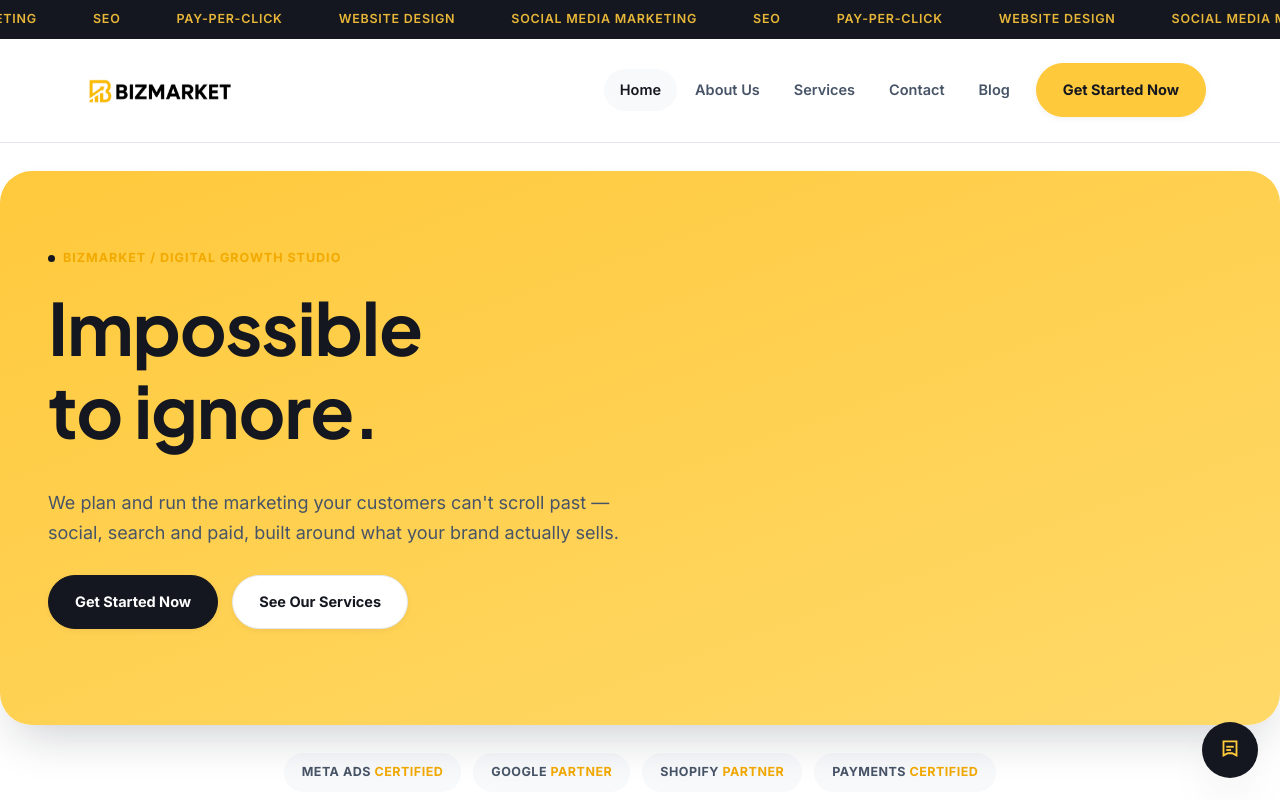
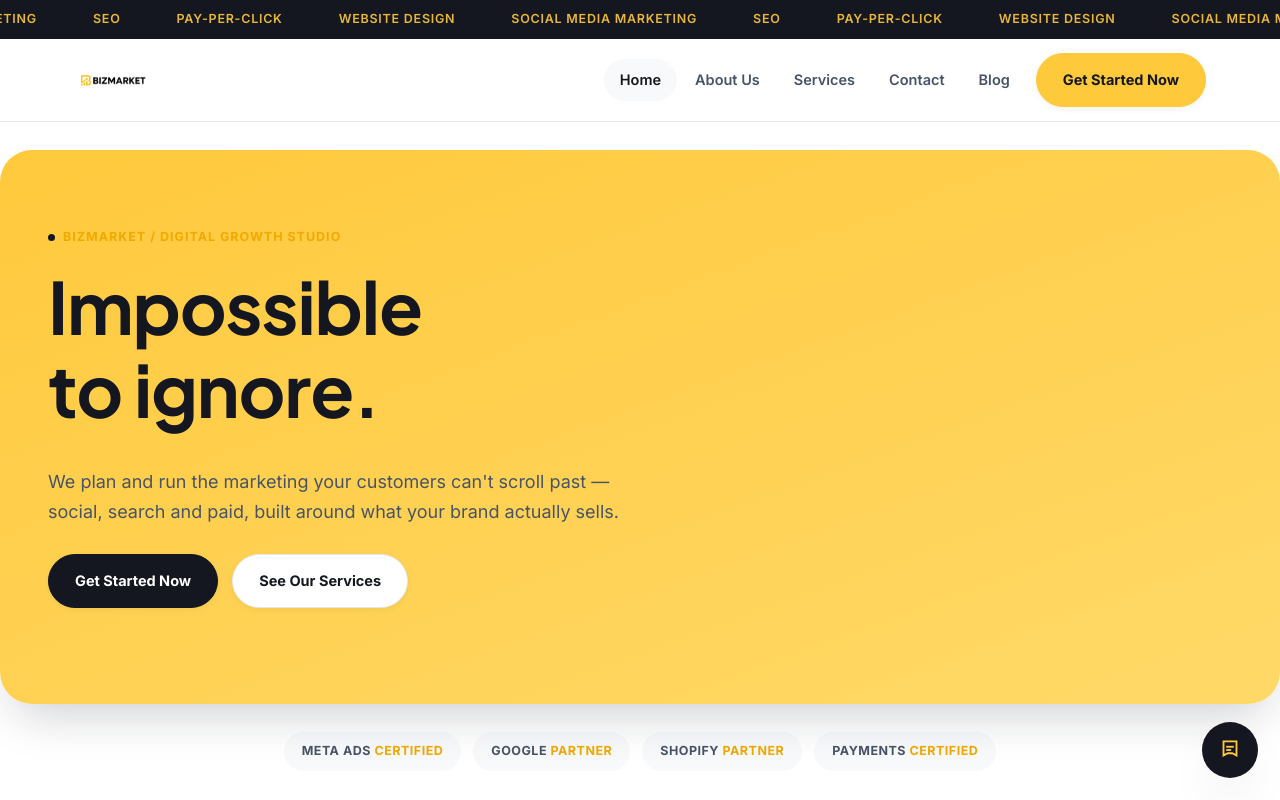
Before and after one commit to Arunkushwaha9958/bizmarket, a plain HTML site: page index.html in a window 1280 px wide. Shown: the top 800 px of the page. Drawn offline with Linux system fonts and the light colour scheme.

Commit message:
Update services

```diff
--- a/style.css
+++ b/style.css
@@ -62,7 +62,7 @@ p{ margin:0 0 1em; color: var(--ink-soft); }
   *{ animation-duration:0.001ms !important; animation-iteration-count:1 !important; transition-duration:0.001ms !important; scroll-behavior:auto !important; }
 }
 
-.logo-img{ height:75px; width:auto; display:block; mix-blend-mode: multiply; }
+.logo-img{ height:34px; width:auto; display:block; mix-blend-mode: multiply; }
 /* ---------- eyebrow / small label ---------- */
 .eyebrow{
   font-family: var(--font-body);
```
